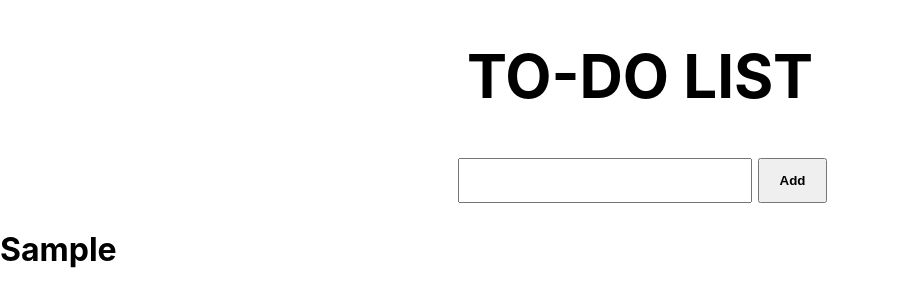
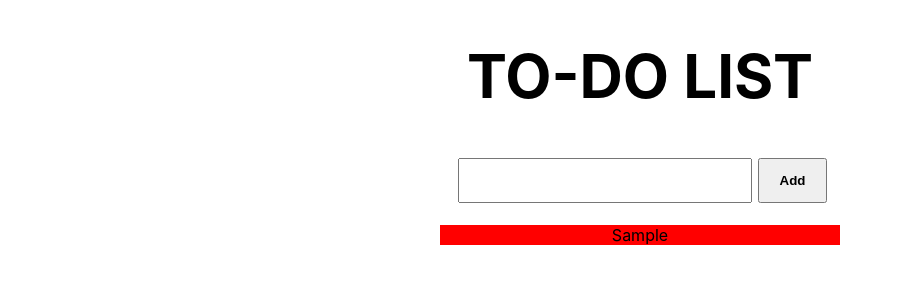
Before and after one commit to H-Lapa/To-Do-List, a Next.js app: page / in a window 1280 px wide. Both pictures are taken after typing "Sample" into the empty fields and a click on the button "Add". Shown: the top 306 px of the page, without its empty margins (0-902 px from the left). Built offline with nearby package versions, Linux system fonts and the light colour scheme.

Commit message:
To-Do List Basics done

```diff
--- a/pages/index.js
+++ b/pages/index.js
@@ -30,23 +30,25 @@ export default function Home() {
         <h1 className={styles.title}>TO-DO LIST</h1>
 
         <div className={styles.div}>
+          <form>
+            <input value={text} className={styles.input} onChange={e => setText(e.target.value)}></input>
 
-          <input value={text} className={styles.input} onChange={e => setText(e.target.value)}></input>
+            <button className={styles.button} onClick={add}>Add</button>
 
-          <button className={styles.button} onClick={add}>Add</button>
+          </form>
 
         </div>
 
-        <h1>{text}</h1>
-        <h1>{todo}</h1>
+        <div className={styles.flexV}>
+          {todo.map((item) => {
+              return (
+                  <p className={styles.todo}>{item}</p>
+              )
+            })}
+        </div>
 
       </main>
-{/*
-      {todo.map((item) => {
-          return (
-              <span>{item}</span>
-          )
-        })} */}
+
 
 
     </div>
--- a/styles/Home.module.css
+++ b/styles/Home.module.css
@@ -5,6 +5,12 @@
 
 .div {
   text-align: center;
+}
+
+.flexV {
+  margin: auto;
+  text-align: center;
+  width: 300pt;
 }
 
 .input {
@@ -18,3 +24,8 @@
   padding: 10pt 15pt;
   font-weight: 650;
 }
+
+.todo {
+  background-color: red;
+
+}
```
